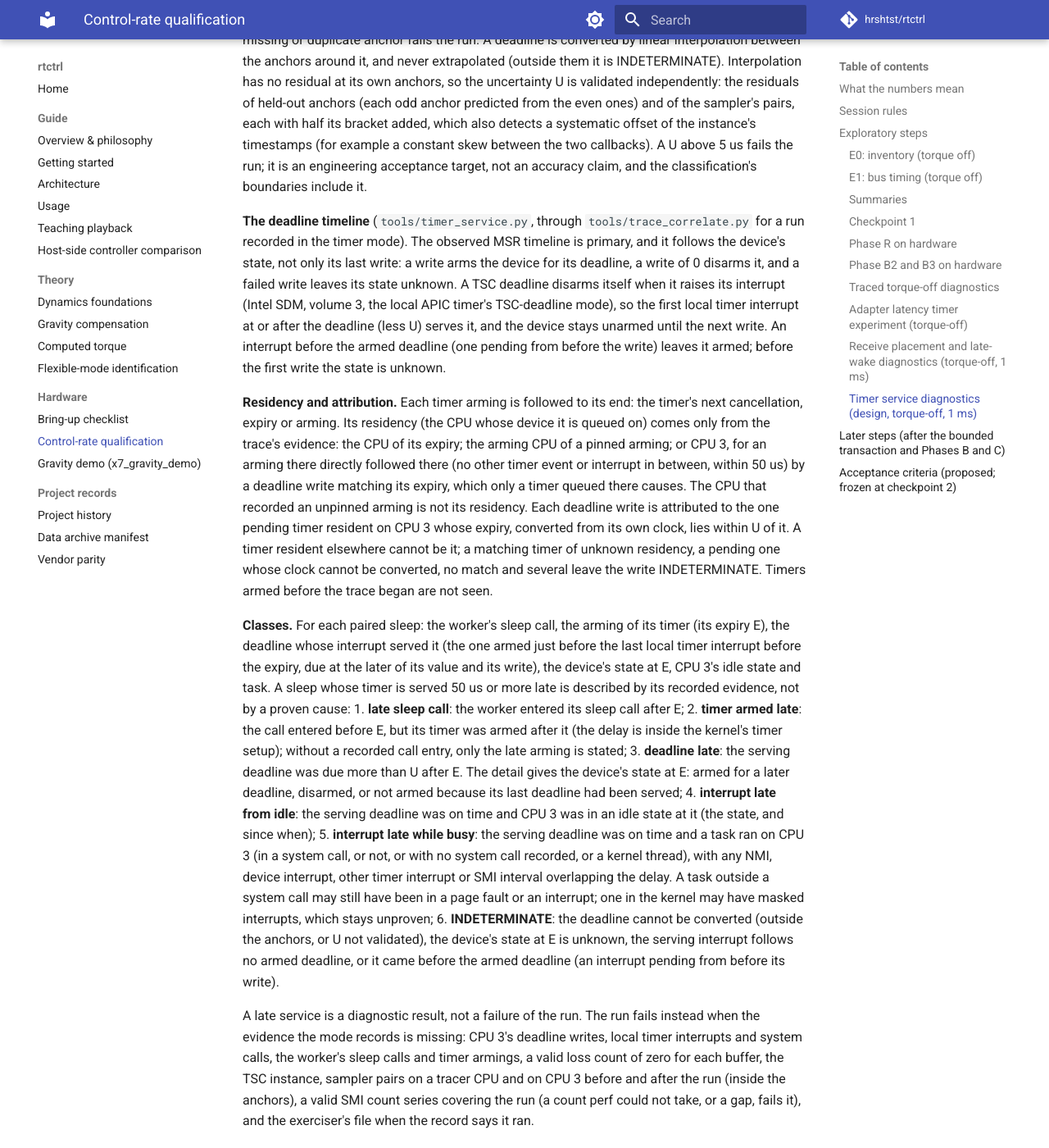
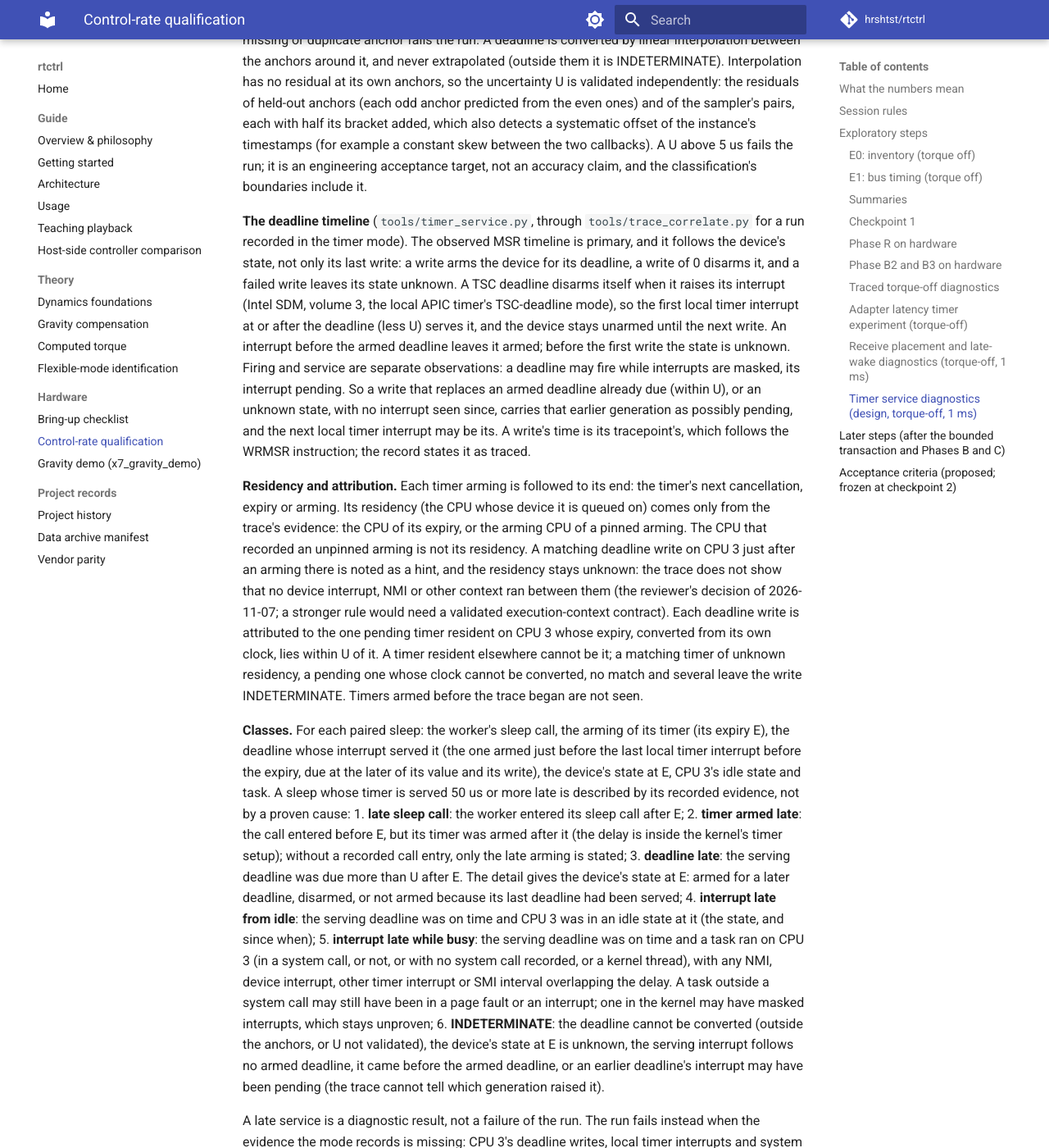
Before and after one commit to hrshtst/rtctrl, an MkDocs documentation site: the page built from docs/hardware/control-rate.md, in a window 1280 px wide and 1400 px high, scrolled down 22586 px. Shown: the whole window at 82% size. Built offline with MkDocs 1.6.1 and Material for MkDocs 9.7.7, drawn with Linux system fonts in a browser that asks for light colours; comment, search, counter and statistics services are not loaded; some of the changed text lies outside the part shown.

Commit message:
docs(control-rate): the pending interrupt and residency without the write
The deadline timeline keeps an overwritten due deadline's interrupt as
possibly pending (INDETERMINATE when it may have served a sleep), write
times are tracepoint times, residency comes from the expiry's CPU or a
pinned arming only (the write after an arming a hint, by the reviewer's
decision of 2026-11-07), and the exerciser's INDETERMINATE results are
counted by reason.

Claude-Session: https://claude.ai/code/session_019n1vHmKvqcQXktHbT1RjBu

```diff
--- a/docs/hardware/control-rate.md
+++ b/docs/hardware/control-rate.md
@@ -1068,18 +1068,24 @@ disarms it, and a failed write leaves its state unknown. A TSC deadline
 disarms itself when it raises its interrupt (Intel SDM, volume 3, the local
 APIC timer's TSC-deadline mode), so the first local timer interrupt at or
 after the deadline (less U) serves it, and the device stays unarmed until
-the next write. An interrupt before the armed deadline (one pending from
-before the write) leaves it armed; before the first write the state is
-unknown.
+the next write. An interrupt before the armed deadline leaves it armed;
+before the first write the state is unknown. Firing and service are
+separate observations: a deadline may fire while interrupts are masked, its
+interrupt pending. So a write that replaces an armed deadline already due
+(within U), or an unknown state, with no interrupt seen since, carries that
+earlier generation as possibly pending, and the next local timer interrupt
+may be its. A write's time is its tracepoint's, which follows the WRMSR
+instruction; the record states it as traced.
 
 **Residency and attribution.** Each timer arming is followed to its end:
 the timer's next cancellation, expiry or arming. Its residency (the CPU
 whose device it is queued on) comes only from the trace's evidence: the
-CPU of its expiry; the arming CPU of a pinned arming; or CPU 3, for an
-arming there directly followed there (no other timer event or interrupt in
-between, within 50 us) by a deadline write matching its expiry, which only
-a timer queued there causes. The CPU that recorded an unpinned arming is
-not its residency. Each deadline write is attributed to the one pending
+CPU of its expiry, or the arming CPU of a pinned arming. The CPU that
+recorded an unpinned arming is not its residency. A matching deadline write
+on CPU 3 just after an arming there is noted as a hint, and the residency
+stays unknown: the trace does not show that no device interrupt, NMI or
+other context ran between them (the reviewer's decision of 2026-11-07; a
+stronger rule would need a validated execution-context contract). Each deadline write is attributed to the one pending
 timer resident on CPU 3 whose expiry, converted from its own clock, lies
 within U of it. A timer resident elsewhere cannot be it; a matching timer
 of unknown residency, a pending one whose clock cannot be converted, no
@@ -1109,8 +1115,9 @@ described by its recorded evidence, not by a proven cause:
    the kernel may have masked interrupts, which stays unproven;
 6. **INDETERMINATE**: the deadline cannot be converted (outside the anchors,
    or U not validated), the device's state at E is unknown, the serving
-   interrupt follows no armed deadline, or it came before the armed
-   deadline (an interrupt pending from before its write).
+   interrupt follows no armed deadline, it came before the armed deadline,
+   or an earlier deadline's interrupt may have been pending (the trace
+   cannot tell which generation raised it).
 
 A late service is a diagnostic result, not a failure of the run. The run
 fails instead when the evidence the mode records is missing: CPU 3's
@@ -1143,7 +1150,9 @@ file when the record says it ran.
   plus U, and a missing write is legitimate when an earlier deadline
   already covers it; after a cancellation the device may stay armed (a
   spurious interrupt follows) or be reprogrammed, but not disarmed. An
-  arming whose residency is unknown or another CPU is INDETERMINATE;
+  arming whose residency is unknown (it neither expired nor was pinned) or
+  another CPU is INDETERMINATE once its events have matched, and the report
+  counts the INDETERMINATE results by reason;
 - **requirements**, for the review: zero losses in both buffers; the anchors
   matched one-to-one with none missing or duplicated; U at most 5 us; every
   exerciser action explained by the observed timer state, legitimate
```
